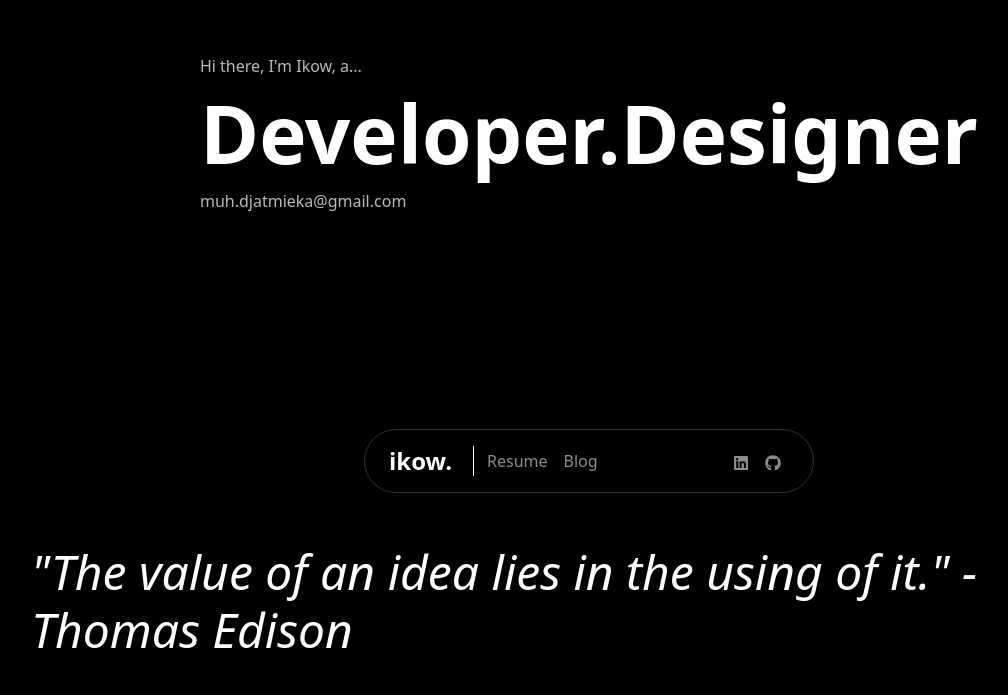
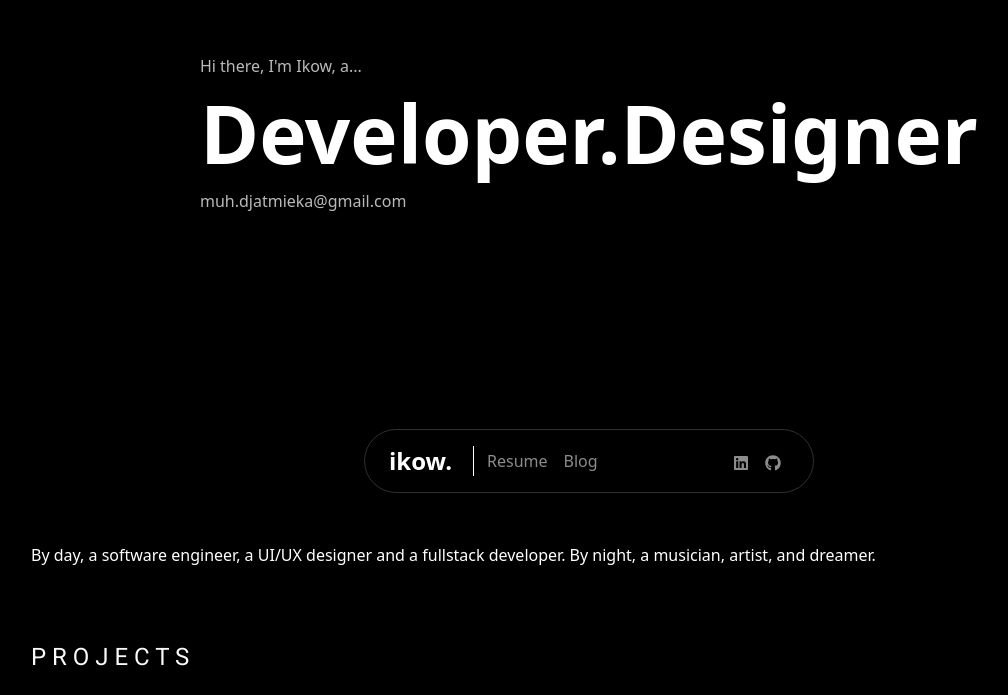
Before and after one commit to Ikow-g/portfolio, a React (Create React App) app: page / in a window 1280 px wide. Shown: the part 257-952 px from the top of the page, without its empty margins (51-1059 px from the left). Built offline with nearby package versions, Linux system fonts and the light colour scheme.

Commit message:
fix quotes

```diff
--- a/src/components/Quotes.js
+++ b/src/components/Quotes.js
@@ -1,15 +1,21 @@
 import React from "react";
 import { Container } from "react-bootstrap";
 
-function Quotes () {
-    return (
-        <Container className="quotes">
-            <h1>
-                <span>"The value of an idea lies in the using of it." </span>
-                <span>- Thomas Edison</span>
-            </h1>
-        </Container>
-    );
+function Quotes() {
+  return (
+    <div className="quotes-parent-container">
+      <Container className="quotes">
+        <p>
+          By day, a<span> software engineer</span>, a
+          <span> UI/UX designer </span>
+          and a
+          <span> fullstack developer</span>. By night, a<span> musician</span>,
+          <span> artist</span>, and
+          <span> dreamer</span>.
+        </p>
+      </Container>
+    </div>
+  );
 }
 
 export default Quotes;
```
